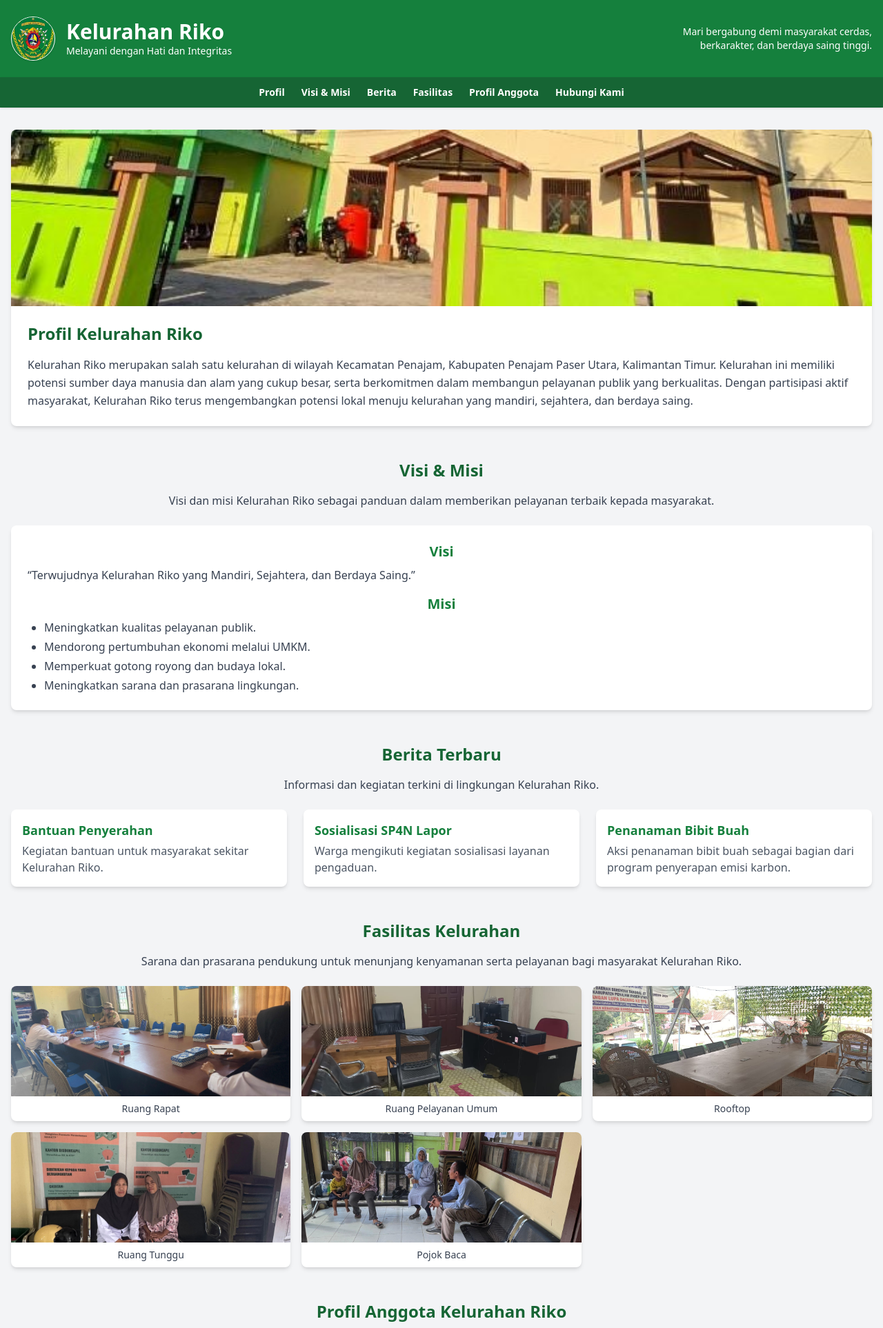
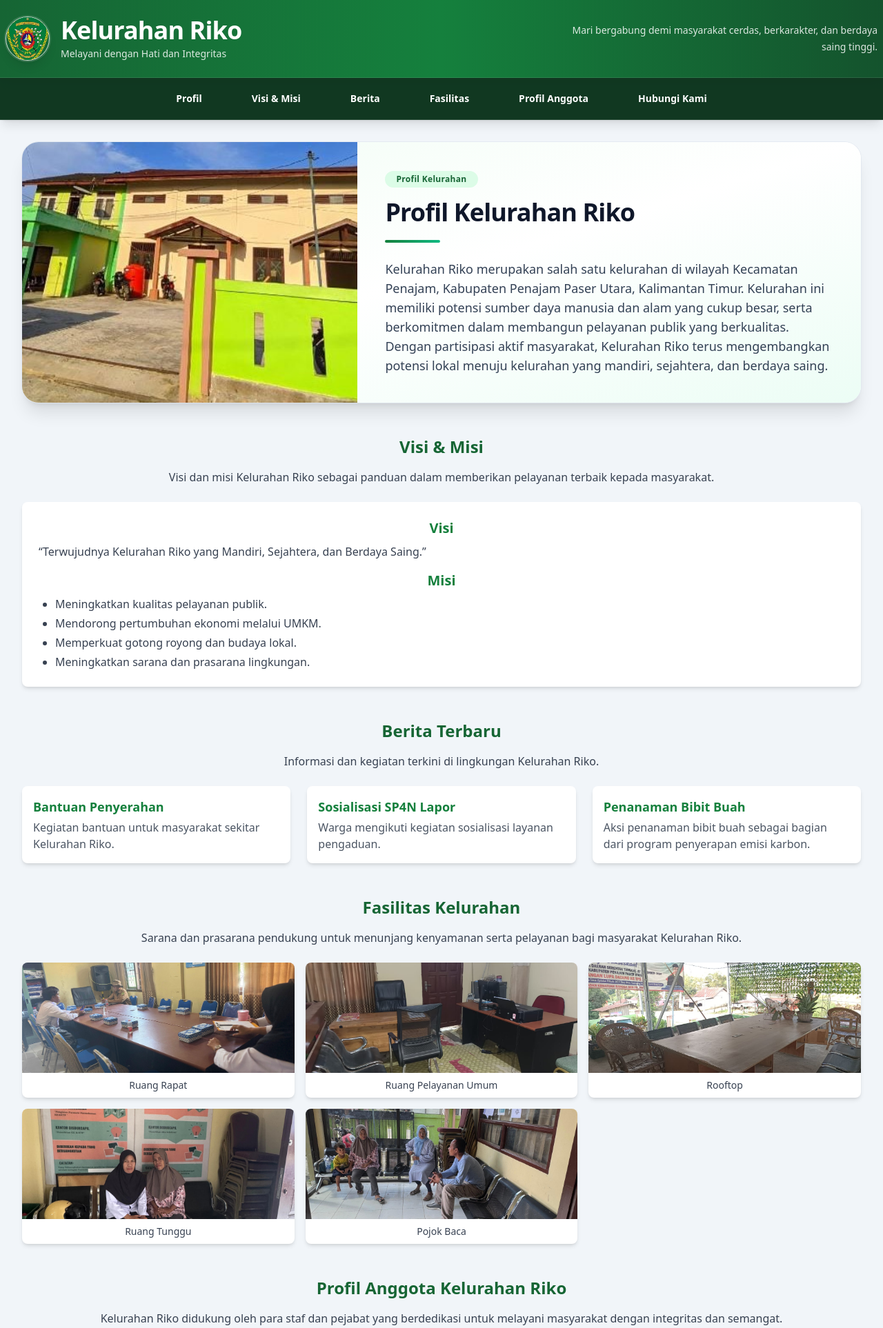
Before and after one commit to ahmdzhrrr/web-kelurahan-riko, a PHP site: page / in a window 1280 px wide. Shown: the top 1926 px of the page at 69% size. Run offline with PHP 8.4, Linux system fonts and the light colour scheme; some libraries are stand-ins or nearby versions.

Commit message:
memperbaiki tampilan footer, header, dan profil kelurahan

```diff
--- a/frontend/resources/layouts/footer.php
+++ b/frontend/resources/layouts/footer.php
@@ -1,42 +1,46 @@
     </main>
 
     <!-- Footer -->
-    <footer class="bg-blue-900 text-white py-12 mt-10">
-        <div class="container mx-auto px-4 grid grid-cols-1 md:grid-cols-4 gap-8 text-sm">
-            <div>
-                <img src="<?= e($site['logo']) ?>" alt="Logo <?= e($site['nama']) ?>" class="w-20 mb-4 rounded">
-                <p><?= e($site['salam']) ?></p>
+    <footer class="bg-gradient-to-b from-green-900 to-green-950 text-white mt-10 px-6 sm:px-10 lg:px-16 py-14">
+        <div class="container mx-auto max-w-7xl grid grid-cols-1 md:grid-cols-4 gap-10 text-sm">
+            <div class="space-y-4">
+                <img src="<?= e($site['logo']) ?>" alt="Logo <?= e($site['nama']) ?>" class="w-20 rounded-md shadow-lg ring-1 ring-white/10">
+                <p class="leading-6 text-white/90"><?= e($site['salam']) ?></p>
             </div>
 
-            <div>
-                <h4 class="text-yellow-400 font-bold mb-3">Tentang Kami</h4>
-                <ul class="space-y-1">
+            <div class="space-y-4">
+                <h4 class="text-yellow-300 font-bold text-base tracking-wide">Tentang Kami</h4>
+                <ul class="space-y-2 text-white/90">
                     <?php foreach ($menu as $item): ?>
-                        <li><a href="<?= e($item['href']) ?>" class="hover:underline"><?= e($item['label']) ?></a></li>
+                        <li><a href="<?= e($item['href']) ?>" class="transition-colors duration-200 hover:text-yellow-300 hover:underline underline-offset-4"><?= e($item['label']) ?></a></li>
                     <?php endforeach; ?>
                 </ul>
-                <h4 class="text-yellow-400 font-bold mt-4 mb-2">Ikuti Kami</h4>
-                <ul class="space-y-1">
+                <h4 class="text-yellow-300 font-bold text-base tracking-wide pt-2">Ikuti Kami</h4>
+                <ul class="space-y-2 text-white/90">
                     <?php foreach ($social_media as $platform => $link): ?>
-                        <li><a href="<?= e($link) ?>" class="hover:underline"><?= e($platform) ?></a></li>
+                        <li><a href="<?= e($link) ?>" class="transition-colors duration-200 hover:text-yellow-300 hover:underline underline-offset-4"><?= e($platform) ?></a></li>
                     <?php endforeach; ?>
                 </ul>
             </div>
 
-            <div>
-                <h4 class="text-yellow-400 font-bold mb-3">Hubungi Kami</h4>
-                <p><?= e($site['alamat']) ?></p>
-                <p class="mt-2">Email: <?= e($site['email']) ?></p>
-                <p>Telepon: <?= e($site['telepon']) ?></p>
+            <div class="space-y-4">
+                <h4 class="text-yellow-300 font-bold text-base tracking-wide">Hubungi Kami</h4>
+                <div class="space-y-2 leading-6 text-white/90">
+                    <p><?= e($site['alamat']) ?></p>
+                    <p>Email: <a href="mailto:<?= e($site['email']) ?>" class="transition-colors duration-200 hover:text-yellow-300"><?= e($site['email']) ?></a></p>
+                    <p>Telepon: <a href="tel:<?= e($site['telepon']) ?>" class="transition-colors duration-200 hover:text-yellow-300"><?= e($site['telepon']) ?></a></p>
+                </div>
             </div>
 
-            <div>
-                <h4 class="text-yellow-400 font-bold mb-3">Lokasi Map</h4>
-                <iframe src="<?= e($peta_embed) ?>" width="100%" height="150"
-                        style="border:0;" allowfullscreen loading="lazy"></iframe>
+            <div class="space-y-4">
+                <h4 class="text-yellow-300 font-bold text-base tracking-wide">Lokasi Map</h4>
+                <div class="overflow-hidden rounded-xl border border-white/10 shadow-lg bg-white/5">
+                    <iframe src="<?= e($peta_embed) ?>" width="100%" height="180"
+                            style="border:0;" allowfullscreen loading="lazy"></iframe>
+                </div>
             </div>
         </div>
-        <div class="text-center text-xs text-blue-200 mt-8">
+        <div class="mt-10 border-t border-white/10 pt-6 text-center text-xs text-blue-200/90">
             &copy; <?= date('Y') ?> <?= e($site['nama']) ?>. All rights reserved.
         </div>
     </footer>
--- a/frontend/resources/layouts/header.php
+++ b/frontend/resources/layouts/header.php
@@ -7,32 +7,36 @@
     <script src="https://cdn.tailwindcss.com"></script>
     <link rel="stylesheet" href="https://cdnjs.cloudflare.com/ajax/libs/font-awesome/6.4.2/css/all.min.css">
 </head>
-<body class="bg-gray-100 font-sans text-gray-800">
+<body class="bg-slate-100 font-sans text-gray-800">
 
     <!-- Header -->
-    <header class="bg-green-700 text-white shadow">
-        <div class="container mx-auto px-4 py-6 flex flex-col md:flex-row items-center md:justify-between gap-4">
+    <header class="bg-gradient-to-r from-green-800 via-green-700 to-green-900 text-white shadow-lg border-b border-white/10">
+        <div class="container mx-auto max-w-7xl px-4 sm:px-6 lg:px-2 py-6 flex flex-col md:flex-row items-center md:justify-between gap-10">
             <div class="flex items-center gap-4">
                 <img src="<?= e($site['logo']) ?>" alt="Logo <?= e($site['nama']) ?>"
-                     class="h-16 w-16 rounded-full border border-white shadow object-cover">
+                     class="h-16 w-16 rounded-full border border-white/80 shadow-lg object-cover ring-2 ring-white/15">
                 <div class="text-center md:text-left">
-                    <h1 class="text-3xl font-bold"><?= e($site['nama']) ?></h1>
-                    <p class="text-sm"><?= e($site['tagline']) ?></p>
+                    <h1 class="text-2xl sm:text-3xl lg:text-4xl font-bold tracking-tight"><?= e($site['nama']) ?></h1>
+                    <p class="text-sm text-white/85 mt-1"><?= e($site['tagline']) ?></p>
                 </div>
             </div>
-            <p class="text-sm max-w-xs text-center md:text-right"><?= e($site['salam']) ?></p>
+            <p class="text-sm max-w-md text-center md:text-right text-white/85 leading-6"><?= e($site['salam']) ?></p>
         </div>
     </header>
 
     <!-- Navigation -->
-    <nav class="bg-green-800 text-white sticky top-0 z-10 shadow">
-        <div class="container mx-auto px-4">
-            <ul class="flex flex-wrap justify-center gap-x-6 gap-y-2 py-3 text-sm font-semibold">
+    <nav class="sticky top-0 z-20 bg-green-950/95 text-white shadow-lg backdrop-blur border-b border-white/10">
+        <div class="container mx-auto max-w-7xl px-4 sm:px-6 lg:px-8">
+            <ul class="flex flex-wrap justify-center gap-x-10 gap-y-2 py-3 text-sm font-semibold">
                 <?php foreach ($menu as $item): ?>
-                    <li><a href="<?= e($item['href']) ?>" class="hover:underline"><?= e($item['label']) ?></a></li>
+                    <li>
+                        <a href="<?= e($item['href']) ?>" class="inline-flex items-center rounded-full px-4 py-2 transition-colors duration-200 hover:bg-white/10 hover:text-yellow-300">
+                            <?= e($item['label']) ?>
+                        </a>
+                    </li>
                 <?php endforeach; ?>
             </ul>
         </div>
     </nav>
 
-    <main class="container mx-auto px-4 py-8">
+    <main class="container mx-auto max-w-7xl px-4 sm:px-6 lg:px-8 py-8">
--- a/frontend/resources/views/profil.php
+++ b/frontend/resources/views/profil.php
@@ -1,10 +1,26 @@
     <!-- Profil Kelurahan -->
     <section id="profil" class="mb-12">
-        <div class="rounded-lg overflow-hidden shadow-md bg-white">
-            <img src="<?= e($profil['foto']) ?>" alt="Kantor <?= e($site['nama']) ?>" class="w-full h-64 object-cover">
-            <div class="p-6">
-                <h2 class="text-2xl font-bold mb-4 text-green-800"><?= e($profil['judul']) ?></h2>
-                <p class="text-gray-700 leading-relaxed"><?= e($profil['isi']) ?></p>
+        <div class="relative overflow-hidden rounded-3xl bg-white shadow-xl ring-1 ring-slate-200/80">
+            <div class="absolute inset-0 bg-gradient-to-br from-green-50 via-white to-emerald-50 pointer-events-none"></div>
+            <div class="relative grid gap-0 md:grid-cols-5">
+                <div class="md:col-span-2">
+                    <img src="<?= e($profil['foto']) ?>" alt="Kantor <?= e($site['nama']) ?>" class="h-72 w-full object-cover md:h-full">
+                </div>
+                <div class="md:col-span-3 p-6 sm:p-8 lg:p-10">
+                    <span class="inline-flex items-center rounded-full bg-green-100 px-4 py-1 text-xs font-semibold tracking-wide text-green-800">
+                        Profil Kelurahan
+                    </span>
+                    <h2 class="mt-4 text-3xl font-bold tracking-tight text-slate-900 sm:text-4xl"><?= e($profil['judul']) ?></h2>
+                    <div class="mt-5 h-1 w-20 rounded-full bg-gradient-to-r from-green-700 to-emerald-500"></div>
+                    <p class="mt-6 text-base leading-8 text-slate-700 sm:text-lg">
+                        <?= e($profil['isi']) ?>
+                    </p>
+                    <!-- <div class="mt-8 flex flex-wrap gap-3 text-sm text-slate-600">
+                        <span class="rounded-full bg-slate-100 px-4 py-2">Pelayanan publik</span>
+                        <span class="rounded-full bg-slate-100 px-4 py-2">Informasi wilayah</span>
+                        <span class="rounded-full bg-slate-100 px-4 py-2">Profil resmi</span>
+                    </div> -->
+                </div>
             </div>
         </div>
     </section>
```
